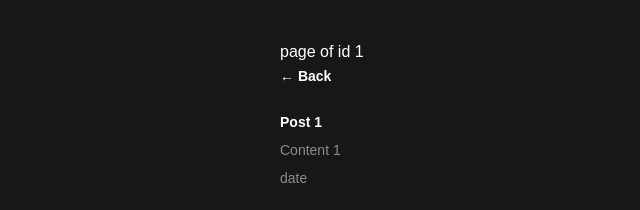
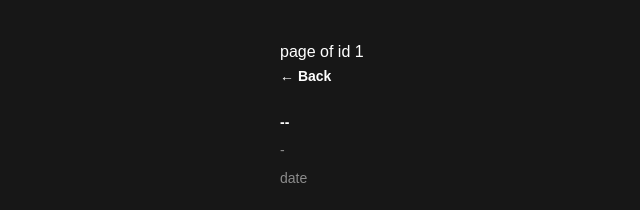
Before and after one commit to ppPacific/notesapp, a Next.js app: page /post/1 in a window 1280 px wide. Shown: the top 210 px of the page, without its empty margins (126-766 px from the left). Built offline with nearby package versions, Linux system fonts and the light colour scheme.

Commit message:
add data

```diff
--- a/modules/post/content.tsx
+++ b/modules/post/content.tsx
@@ -4,12 +4,20 @@ import Post from "@/components/post";
 import { useParams, useRouter } from "next/navigation";
 //import useQueryPost from "@/hooks/use-query-post";
 
-const mockPost: Post = {
-  id: "1",
-  title: "Post 1",
-  content: "Content 1",
-  createdAt: 0,
-};
+const mockPost: Post[] = [
+  {
+    id: "1",
+    title: "Post 1",
+    content: "Content 1",
+    createdAt: 0,
+  },
+  {
+    id: "2",
+    title: "Post 2",
+    content: "Content 2",
+    createdAt: 0,
+  },
+];
 
 const Content = () => {
   const router = useRouter();
```
